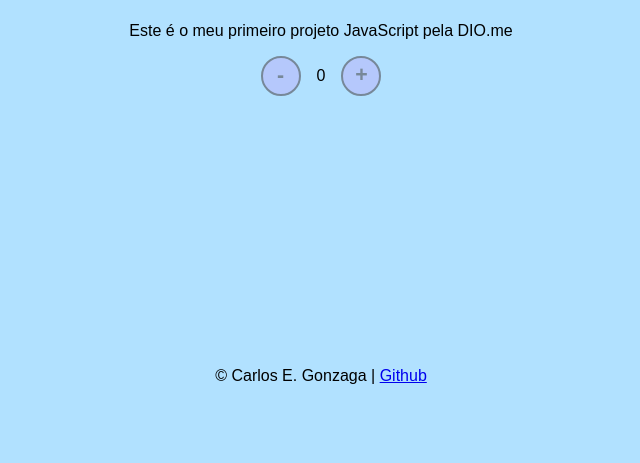
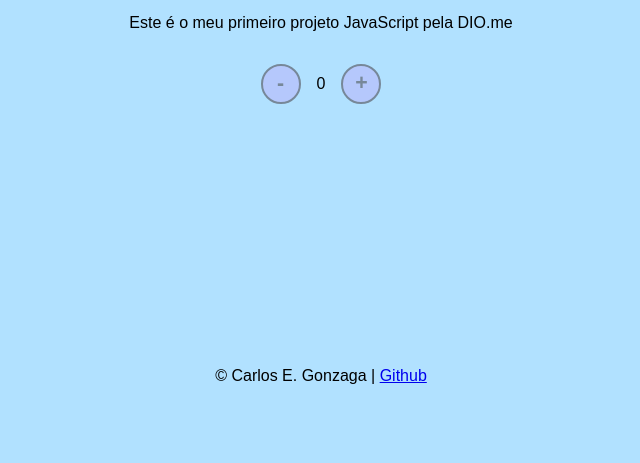
Before and after one commit to gonzaga95/DIO-Estudos, a plain HTML site: page introducao-javascript/projeto-contador/index.html in a window 1280 px wide. Shown: the part 337-800 px from the top of the page, without its empty margins (319-959 px from the left). Drawn offline with Linux system fonts and the light colour scheme.

Commit message:
padding p, link para dio, limpando comentários js

```diff
--- a/introducao-javascript/projeto-contador/assets/css/style.css
+++ b/introducao-javascript/projeto-contador/assets/css/style.css
@@ -15,6 +15,15 @@ main {
     align-items: center;
     justify-content: center;
     flex-direction: column;
+}
+
+p {
+    padding-bottom: 1rem;
+}
+
+main a {
+    text-decoration: none;
+    color: black;
 }
 
 button {
--- a/introducao-javascript/projeto-contador/index.html
+++ b/introducao-javascript/projeto-contador/index.html
@@ -12,7 +12,7 @@
 <body>
     <main>
         <h1>Olá, mundo!</h1>
-        <p>Este é o meu primeiro projeto JavaScript pela DIO.me</p>
+        <p>Este é o meu primeiro projeto JavaScript pela <a href="http://dio.me" target="_blank">DIO.me</a></p>
         <section id="counter">
             <button name="subtrair" id="decrement">-</button>
             <span id="current-number">0</span>
```
Also changed, not shown: introducao-javascript/projeto-contador/assets/js/scripts.js (+0 -23 lines).
